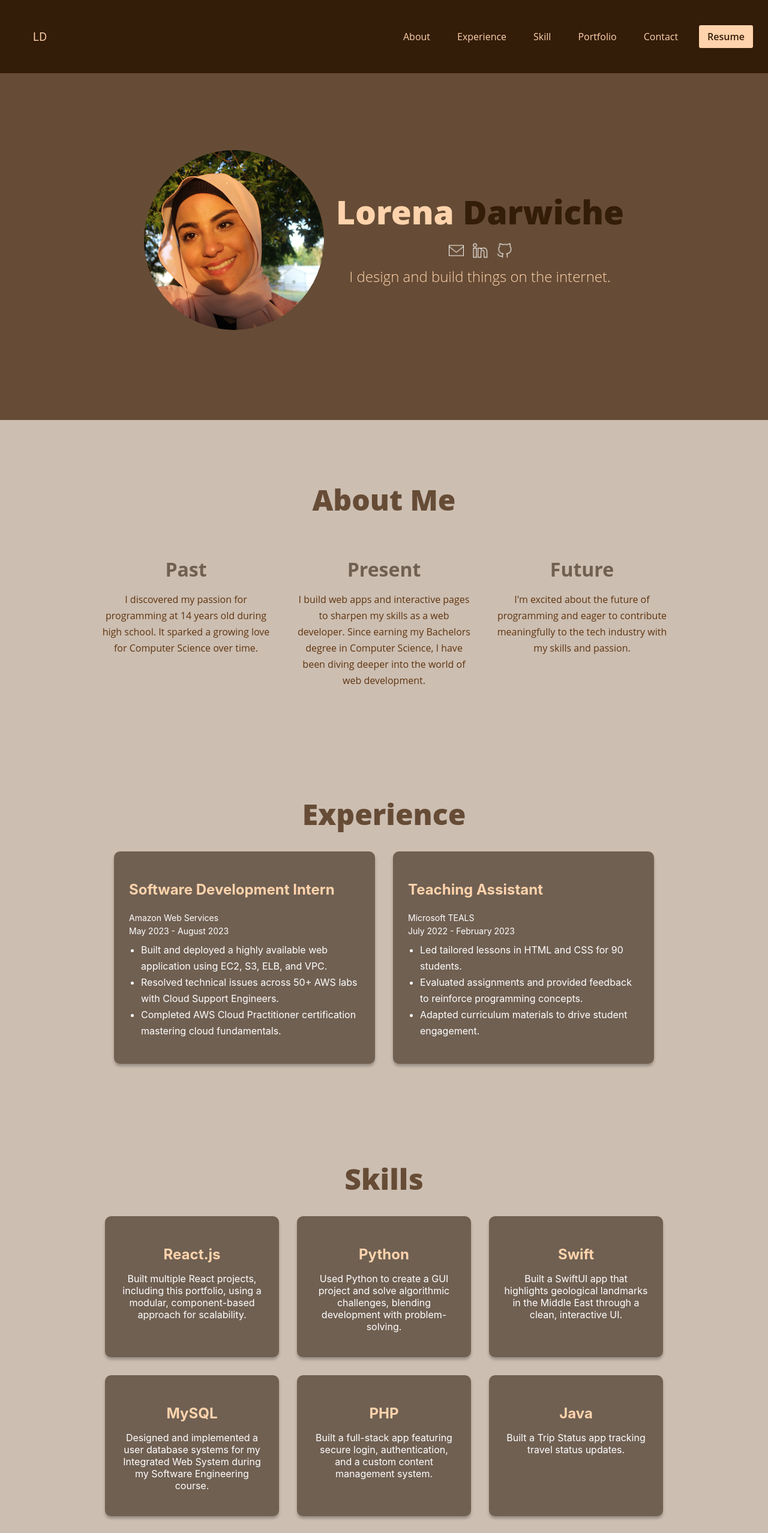
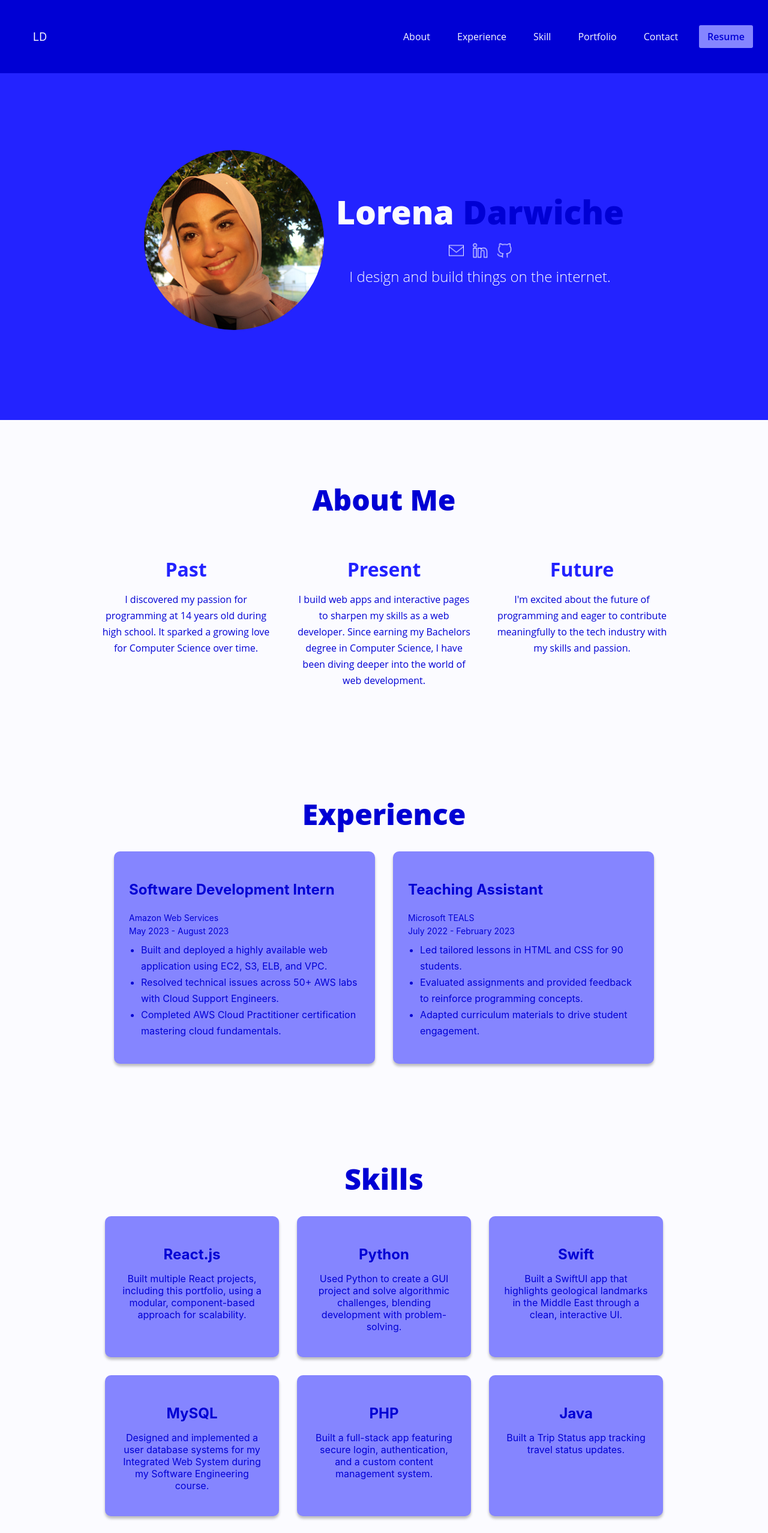
Before and after one commit to lorenadarwiche/portfolio, a React (Create React App) app: page / in a window 1280 px wide. Shown: the top 2555 px of the page at 60% size. Built offline with nearby package versions, Linux system fonts and the light colour scheme.

Commit message:
first commit

```diff
--- a/src/App.css
+++ b/src/App.css
@@ -2,14 +2,14 @@
 .portfolio-container {
   width: 100%;
   min-height: 100vh;
-  background: #CCBEB1;
+  background: #fbfbff;
 }
 
 /* Navbar */
 .navbar {
   width: 100%;
   padding: 40px 15px;
-  background: #331C08;
+  background: #0000d4;
   display: flex;
   justify-content: center;
   align-items: center;
@@ -28,7 +28,7 @@
 }
 
 .navbar-logo {
-  color: #FFD3AC;
+  color: #fbfbff;
   font-size: 18px;
   font-family: 'Inter', sans-serif;
   font-weight: 400;
@@ -44,7 +44,7 @@
 
 .nav-link {
   padding: 10px;
-  color: #FFD3AC;
+  color: #fbfbff;
   font-size: 16px;
   font-family: 'Open Sans', sans-serif;
   font-weight: 400;
@@ -53,9 +53,9 @@
 
 .resume-button {
   padding: 8px 14px;
-  background: #FFD3AC;
+  background: #8585ff;
   border-radius: 3px;
-  color: #331C08;
+  color: #0000d4;
   font-size: 16px;
   font-family: 'Open Sans', sans-serif;
   font-weight: 600;
@@ -67,7 +67,7 @@
   padding-top: 150px;
   padding-bottom: 150px;
   margin-top: 100px;
-  background: #664C36;
+  background: #2323FF;
   display: flex;
   flex-direction: column;
   align-items: center;
@@ -94,7 +94,7 @@
 }
 
 .hero-name {
-  color: #FFD3AC;
+  color: #fbfbff;
   font-size: 55px;
   font-family: 'Open Sans', sans-serif;
   font-weight: 800;
@@ -102,7 +102,7 @@
 }
 
 .hero-lastname {
-  color: #331C08;
+  color: #0000d4;
 }
 
 .hero-icons {
@@ -119,7 +119,7 @@
 }
 
 .hero-subtitle {
-  color: #FFD3AC;
+  color: #fbfbff;
   font-size: 24px;
   font-family: 'Open Sans', sans-serif;
   font-weight: 300;
@@ -133,7 +133,7 @@ section {
 }
 
 h2 {
-  color: #664C36;
+  color: #0000d4;
   font-size: 48px;
   font-family: 'Open Sans', sans-serif;
   font-weight: 800;
@@ -154,14 +154,14 @@ h2 {
 }
 
 .about-card h3 {
-  color: #706052;
+  color: #2323FF;
   font-size: 32px;
   font-family: 'Open Sans', sans-serif;
   margin-bottom: 10px;
 }
 
 .about-card p {
-  color: #5f340f;
+  color: #0000d4;
   font-size: 16px;
   line-height: 27px;
   font-family: 'Open Sans', sans-serif;
@@ -176,17 +176,17 @@ h2 {
 }
 
 .experience-card {
-  background: #706052;
+  background: #8585ff;
   padding: 25px;
   border-radius: 10px;
   width: 385px;
   box-shadow: 0 4px 4px rgba(0, 0, 0, 0.25);
-  color: white;
+  color: #0000d4;
   text-align: left;
 }
 
 .experience-card h3 {
-  color: #FFD3AC;
+  color: #0000d4;
   font-size: 24px;
 }
 
@@ -214,16 +214,16 @@ h2 {
 }
 
 .skill-card {
-  background: #706052;
+  background: #8585ff;
   padding: 25px;
   border-radius: 10px;
   width: 240px;
   box-shadow: 0 4px 4px rgba(0, 0, 0, 0.25);
-  color: white;
+  color: #0000d4;
 }
 
 .skill-card h3 {
-  color: #FFD3AC;
+  color: #0000d4;
   font-size: 24px;
   margin-bottom: 10px;
 }
@@ -237,13 +237,13 @@ h2 {
 }
 
 .portfolio-card {
-  background: #706052;
+  background: #8585ff;
   padding: 25px;
   border-radius: 10px;
   width: 385px;
   box-shadow: 0 4px 4px rgba(0, 0, 0, 0.25);
   position: relative;
-  color: white;
+  color: #0000d4;
   text-align: left;
 }
 
@@ -257,13 +257,12 @@ h2 {
 }
 
 .portfolio-card h3 {
-  color: #FFD3AC;
+  color: #0000d4;
   font-size: 24px;
   margin-bottom: 10px;
   font-family: 'Open Sans', sans-serif;
   font-weight: 600;
 }
-
 
 /* Contact */
 .contact-buttons {
@@ -275,9 +274,9 @@ h2 {
 
 .contact-button {
   padding: 10px 20px;
-  background: #FFD3AC;
+  background: #0000d4;
   border-radius: 5px;
-  color: #331C08;
+  color: #fbfbff;
   font-size: 16px;
   font-family: 'Open Sans', sans-serif;
   font-weight: 600;
@@ -286,20 +285,21 @@ h2 {
 }
 
 .contact-button:hover {
-  background: #664C36;
-  color: #FFD3AC;
+  background: #2323FF;
+  color: #fbfbff;
   transform: scale(1.05);
 }
 
 /* Footer */
 footer {
   padding: 20px;
-  background: #331C08;
-  color: #FFD3AC;
+  background: #0000d4;
+  color: #fbfbff;
   text-align: center;
   font-size: 16px;
   font-family: 'Open Sans', sans-serif;
 }
+
 
 /* Mobile Responsive */
 @media (max-width: 768px) {
```
